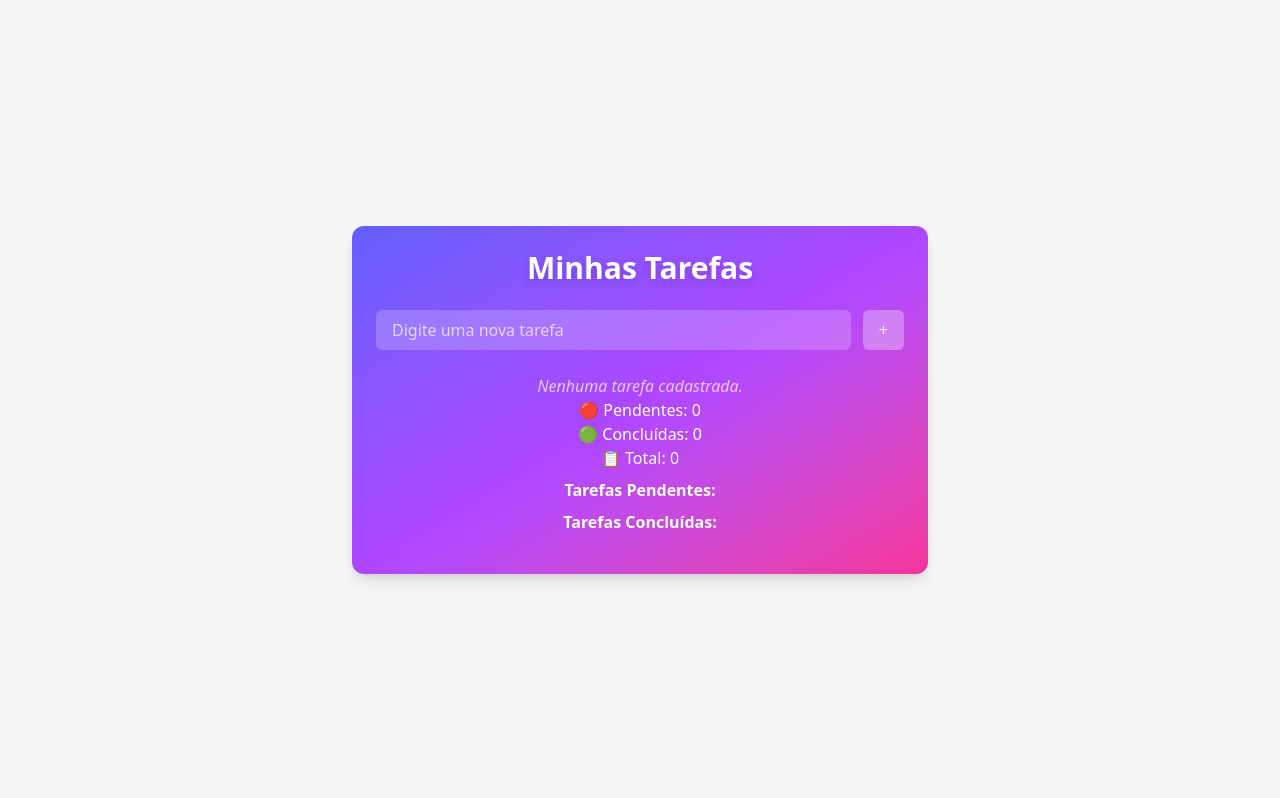
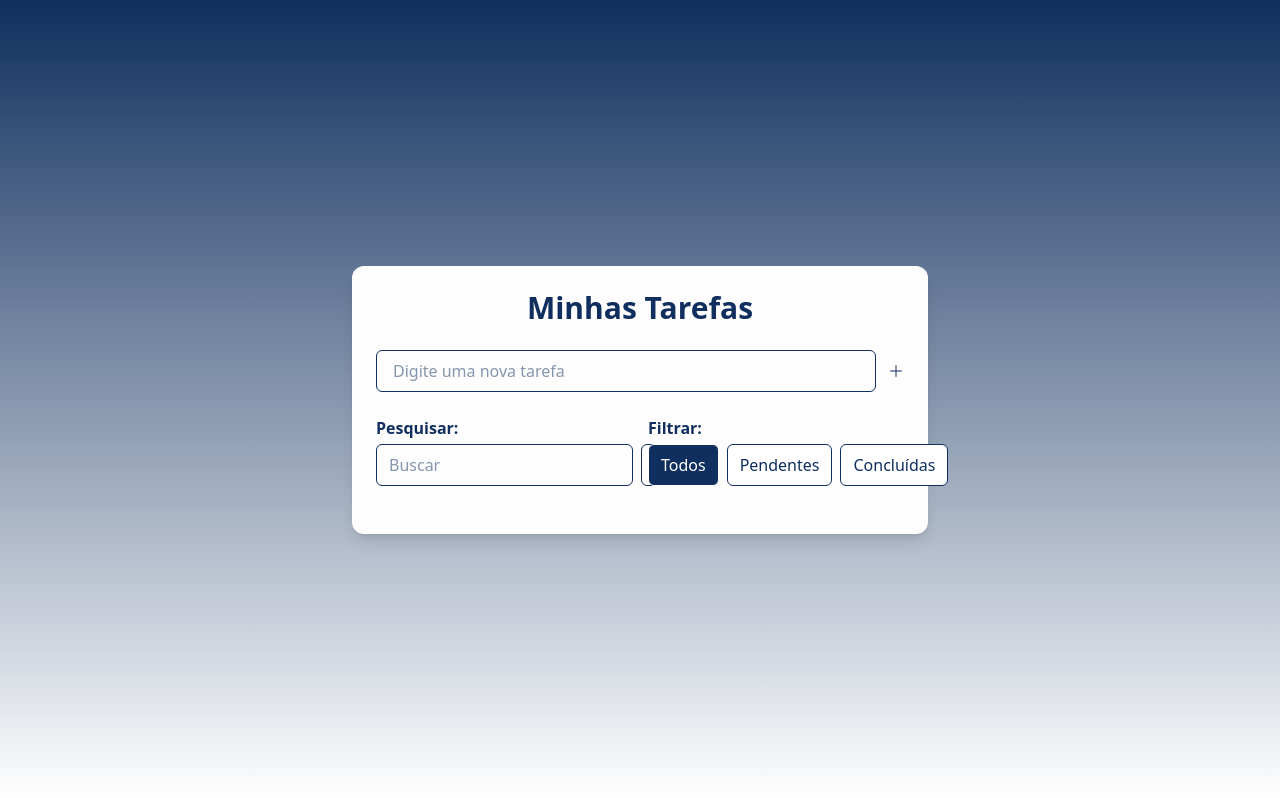
Before and after one commit to Andrelissg/PROJETO_7, a React (Vite) app in the folder proj-7/: page / in a window 1280 px wide. Built offline with nearby package versions, Linux system fonts and the light colour scheme.

Commit message:
incluindo componente PesquisarTarefa

```diff
--- a/proj-7/package.json
+++ b/proj-7/package.json
@@ -14,6 +14,7 @@
     "@fontsource/inter": "^5.2.6",
     "@tailwindcss/vite": "^4.1.12",
     "lucide-react": "^0.541.0",
+    "phosphor-react": "^1.4.1",
     "react": "^19.1.1",
     "react-dom": "^19.1.1",
     "react-icons": "^5.5.0",
--- a/proj-7/src/App.tsx
+++ b/proj-7/src/App.tsx
@@ -3,10 +3,18 @@ import ListaDeTarefas from "./componentes/ListaDeTarefas";
 import FiltrarTarefa from "./componentes/FiltrarTarefa";
 import { ToastContainer } from "react-toastify";
 import "react-toastify/dist/ReactToastify.css";
+import { Plus, CheckCircle, Trash } from "phosphor-react";
+import type { Tarefa } from "./types";
 
 function App() {
-  const [tarefas, setTarefas] = useState([]);
+  const [tarefas, setTarefas] = useState<Tarefa[]>([]);
   const [novaTarefa, setNovaTarefa] = useState("");
+  const [tituloEditado, setTituloEditado] = useState("");
+
+  const [editando, setEditando] = useState(false);
+  const [editandoId, setEditandoId] = useState<number | null>(null);
+
+  const [modoFiltro, setModoFiltro] = useState<"todos" | "pendentes" | "concluidas">("todos");
 
   const adicionarTarefa = () => {
     if (novaTarefa.trim() === "") return;
@@ -15,46 +23,128 @@ function App() {
     setNovaTarefa("");
   };
 
-  const editarTarefa = (id, novoTitulo) => {
-    setTarefas(tarefas.map(t => t.id === id ? { ...t, titulo: novoTitulo } : t));
+  const iniciarEdicao = (id: number, titulo: string) => {
+    setEditando(true);
+    setEditandoId(id);
+    setTituloEditado(titulo);
   };
 
-  const removerTarefa = (id) => {
-    setTarefas(tarefas.filter(t => t.id !== id));
+  const confirmarEdicao = () => {
+    if (editandoId === null) return;
+    setTarefas(
+      tarefas.map((t) =>
+        t.id === editandoId ? { ...t, titulo: tituloEditado } : t
+      )
+    );
+    setEditando(false);
+    setEditandoId(null);
+    setTituloEditado("");
   };
 
+  const cancelarEdicao = () => {
+    setEditando(false);
+    setEditandoId(null);
+    setTituloEditado("");
+  };
+
+  const editarTarefa = (id: number, novoTitulo: string) => {
+    setTarefas(
+      tarefas.map((t) => (t.id === id ? { ...t, titulo: novoTitulo } : t))
+    );
+  };
+
+  const removerTarefa = (id: number) => {
+    setTarefas(tarefas.filter((t) => t.id !== id));
+  };
+
+  const tarefasFiltradas = tarefas.filter((t) => {
+    if (modoFiltro === "pendentes") return !t.concluida;
+    if (modoFiltro === "concluidas") return t.concluida;
+    return true;
+  });
+
   return (
-    <div className="min-h-screen bg-neutral-100 text-gray-800 font-sans flex items-center justify-center px-4">
-      <div className="w-full max-w-xl p-6 rounded-xl bg-gradient-to-br from-indigo-500 via-purple-500 to-pink-500 text-white shadow-lg">
-        <h1 className="text-3xl font-bold mb-6 text-center drop-shadow-lg">
-          Minhas Tarefas
-        </h1>
+    <div className="min-h-screen bg-gradient-to-b from-[#102f5e] to-transparent text-[#102f5e] font-sans flex items-center justify-center px-4">
+      <div className="w-full max-w-xl p-6 rounded-xl bg-[#fdfdfd] shadow-lg">
+        <h1 className="text-3xl font-bold mb-6 text-center">Minhas Tarefas</h1>
 
         {/* Input + Botão */}
-        <div className="flex items-center justify-center gap-3 mb-6">
+        <div className="flex items-center gap-3 mb-6">
           <input
             type="text"
             value={novaTarefa}
             onChange={(e) => setNovaTarefa(e.target.value)}
             onKeyDown={(e) => e.key === "Enter" && adicionarTarefa()}
             placeholder="Digite uma nova tarefa"
-            className="flex-1 px-4 py-2 rounded-md bg-white/20 text-white placeholder-white/70 focus:outline-none focus:ring-2 focus:ring-white"
+            className="flex-1 px-4 py-2 rounded-md border border-[#102f5e] focus:outline-none"
           />
-          <button
-            onClick={adicionarTarefa}
-            className="px-4 py-2 bg-white/30 hover:bg-white/40 rounded-md text-white transition cursor-pointer"
-          >
-            +
-          </button>
+          {editando ? (
+            <button
+              onClick={confirmarEdicao}
+              className="add-button bg-green-500 text-white"
+            >
+              ✅
+            </button>
+          ) : (
+            <button onClick={adicionarTarefa} className="add-button">
+              <Plus size={16} color="#102f5e" />
+            </button>
+          )}
         </div>
 
-        <FiltrarTarefa tarefas={tarefas} />
+        {/* Pesquisar e Filtrar */}
+        <div className="grid grid-cols-2 gap-4 mb-6">
+          {/* Pesquisar */}
+          <div>
+            <label className="block mb-1 font-semibold">Pesquisar:</label>
+            <div className="flex items-center gap-2">
+              <input
+                type="text"
+                placeholder="Buscar"
+                className="flex-1 px-3 py-2 rounded-md border border-[#102f5e] focus:outline-none"
+              />
+              <button className="border border-[#102f5e] bg-white text-[#102f5e] p-2 rounded-md hover:bg-[#102f5e] hover:text-white transition cursor-pointer">
+                <i className="font-bold pointer-events-none">⌫</i>
+              </button>
+            </div>
+          </div>
+
+          {/* Filtro interativo */}
+          <FiltrarTarefa modo={modoFiltro} setModo={setModoFiltro} />
+        </div>
+
+        {/* Edição */}
+        {editandoId !== null && (
+          <div className="mb-6">
+            <label className="block mb-2 font-semibold">Edite sua tarefa:</label>
+            <div className="flex items-center gap-3">
+              <input
+                type="text"
+                value={tituloEditado}
+                onChange={(e) => setTituloEditado(e.target.value)}
+                className="flex-1 px-4 py-2 rounded-md border border-[#102f5e] focus:outline-none"
+              />
+              <button
+                onClick={confirmarEdicao}
+                className="border border-[#102f5e] bg-white text-[#102f5e] px-4 py-2 rounded-md hover:bg-[#102f5e] hover:text-white transition"
+              >
+                ✅
+              </button>
+              <button
+                onClick={cancelarEdicao}
+                className="border border-[#102f5e] bg-white text-[#102f5e] px-4 py-2 rounded-md hover:bg-[#102f5e] hover:text-white transition"
+              >
+                Cancelar
+              </button>
+            </div>
+          </div>
+        )}
 
         {/* Lista de Tarefas */}
         <div className="flex flex-col items-center">
           <ListaDeTarefas
-            tarefas={tarefas}
-            onEditar={editarTarefa}
+            tarefas={tarefasFiltradas}
+            onEditar={iniciarEdicao}
             onRemover={removerTarefa}
           />
         </div>
--- a/proj-7/src/componentes/EditarTarefa.tsx
+++ b/proj-7/src/componentes/EditarTarefa.tsx
@@ -25,7 +25,9 @@ function EditarTarefa({ tarefa, onSalvar }: EditarTarefaProps) {
       autoFocus
     />
   ) : (
-    <button onClick={() => setEditando(true)} className="text-white hover:text-yellow-300 cursor-pointer">✏️</button>
+    <button onClick={() => setEditando(true)} className="border border-[#102f5e] bg-white text-[#102f5e] p-2 rounded-md hover:bg-[#102f5e] hover:text-white transition cursor-pointer">
+        <i className="pointer-events-none">✏️</i>
+    </button>
   );
 }
 
--- a/proj-7/src/componentes/FiltrarTarefa.tsx
+++ b/proj-7/src/componentes/FiltrarTarefa.tsx
@@ -1,29 +1,40 @@
-import type { Tarefa } from "../types";
-
 interface FiltrarTarefaProps {
-  tarefas: Tarefa[];
+  modo: "todos" | "pendentes" | "concluidas";
+  setModo: (modo: "todos" | "pendentes" | "concluidas") => void;
 }
 
-function FiltrarTarefa({ tarefas }: FiltrarTarefaProps) {
-  const pendentes = tarefas.filter(t => !t.concluida);
-  const concluidas = tarefas.filter(t => t.concluida);
-
+function FiltrarTarefa({ modo, setModo }: FiltrarTarefaProps) {
   return (
-    <div className="text-white mb-4 text-center">
-      {tarefas.length === 0 && <p className="italic text-white/70">Nenhuma tarefa cadastrada.</p>}
-
-      <p>🔴 Pendentes: {pendentes.length}</p>
-      <p>🟢 Concluídas: {concluidas.length}</p>
-      <p>📋 Total: {tarefas.length}</p>
-
-      <div className="mt-2">
-        <h2 className="font-bold">Tarefas Pendentes:</h2>
-        {pendentes.map(t => <p key={t.id}>• {t.titulo}</p>)}
-
-        <h2 className="font-bold mt-2">Tarefas Concluídas:</h2>
-        {concluidas.map(t => <p key={t.id}>• {t.titulo}</p>)}
+    <div>
+      <label className="block mb-1 font-semibold">Filtrar:</label>
+      <div className="flex gap-2">
+        <button
+          onClick={() => setModo("todos")}
+          className={`px-3 py-2 rounded-md border ${
+            modo === "todos" ? "bg-[#102f5e] text-white" : "bg-white text-[#102f5e]"
+          }`}
+        >
+          Todos
+        </button>
+        <button
+          onClick={() => setModo("pendentes")}
+          className={`px-3 py-2 rounded-md border ${
+            modo === "pendentes" ? "bg-[#102f5e] text-white" : "bg-white text-[#102f5e]"
+          }`}
+        >
+          Pendentes
+        </button>
+        <button
+          onClick={() => setModo("concluidas")}
+          className={`px-3 py-2 rounded-md border ${
+            modo === "concluidas" ? "bg-[#102f5e] text-white" : "bg-white text-[#102f5e]"
+          }`}
+        >
+          Concluídas
+        </button>
       </div>
     </div>
   );
 }
+
 export default FiltrarTarefa;
--- /dev/null
+++ b/proj-7/src/componentes/PesquisarTarefa.tsx
@@ -0,0 +1,32 @@
+import { useState, useEffect } from "react";
+import type { Tarefa } from "../types";
+
+interface PesquisarTarefaProps {
+  tarefas: Tarefa[];
+  onFiltrar: (resultados: Tarefa[]) => void;
+}
+
+function PesquisarTarefa({ tarefas, onFiltrar }: PesquisarTarefaProps) {
+  const [busca, setBusca] = useState("");
+
+  useEffect(() => {
+    const resultados = tarefas.filter(t =>
+      t.titulo.toLowerCase().includes(busca.toLowerCase())
+    );
+    onFiltrar(resultados);
+  }, [busca, tarefas, onFiltrar]);
+
+  return (
+    <div className="mb-4">
+      <input
+        type="text"
+        value={busca}
+        onChange={(e) => setBusca(e.target.value)}
+        placeholder="Buscar tarefa..."
+        className="w-full px-4 py-2 rounded-md border border-[#102f5e] focus:outline-none"
+      />
+    </div>
+  );
+}
+
+export default PesquisarTarefa;
--- a/proj-7/src/componentes/RemoverTarefa.tsx
+++ b/proj-7/src/componentes/RemoverTarefa.tsx
@@ -1,3 +1,5 @@
+import { Trash } from "phosphor-react";
+
 interface RemoverTarefaProps {
   tarefaId: number;
   onRemover: (id: number) => void;
@@ -9,8 +11,8 @@ function RemoverTarefa({ tarefaId, onRemover }: RemoverTarefaProps) {
   };
 
   return (
-    <button onClick={confirmarRemocao} className="text-white hover:text-red-300 cursor-pointer">
-      🗑️
+    <button onClick={() => RemoverTarefa(t.id)}>
+      <Trash size={20} color="#ef4444" weight="bold" />
     </button>
   );
 }
```
Also changed, not shown: proj-7/src/componentes/ListaDeTarefas.tsx (+26 -4 lines), 1 other file (tests, documents, lock files or other folders).
